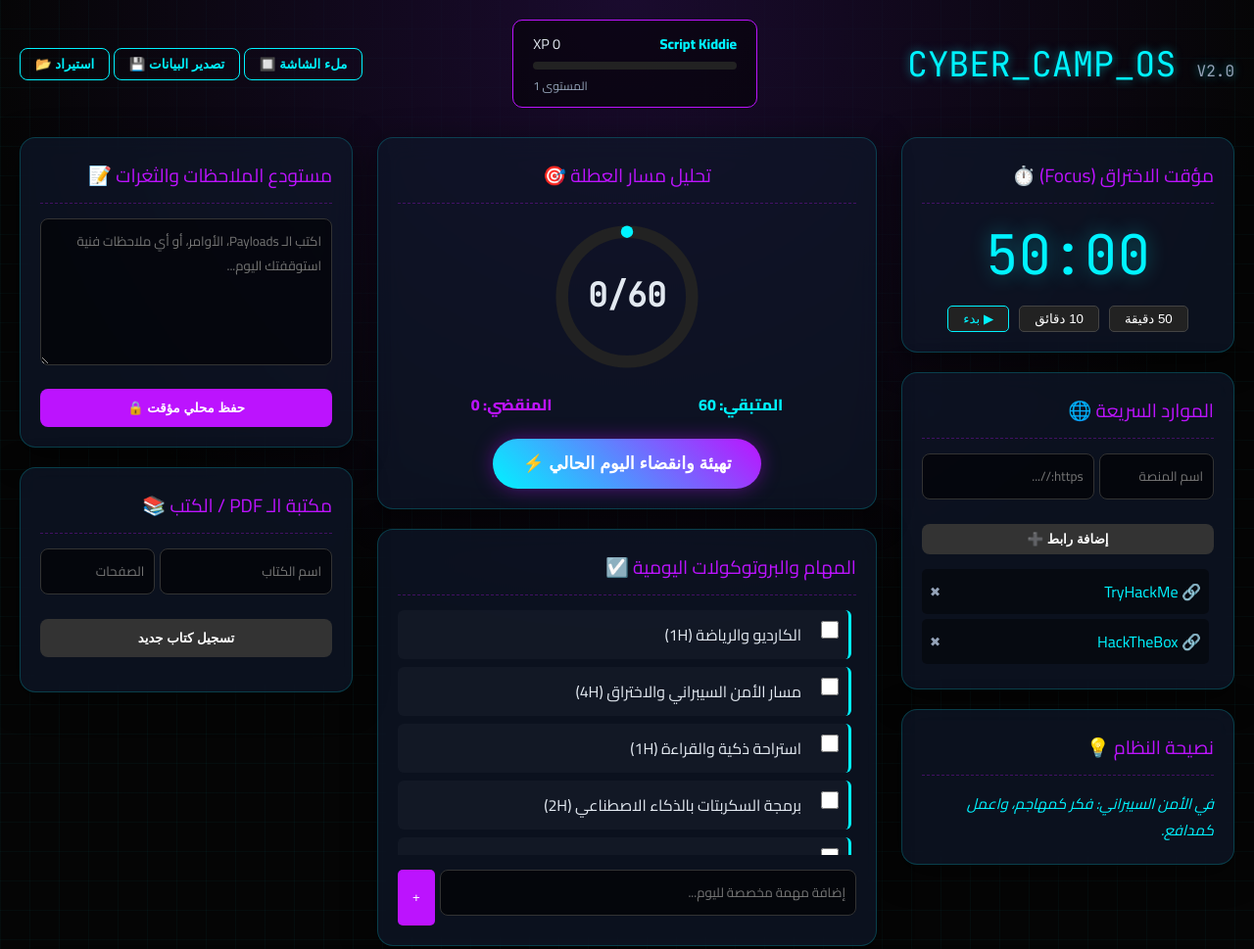
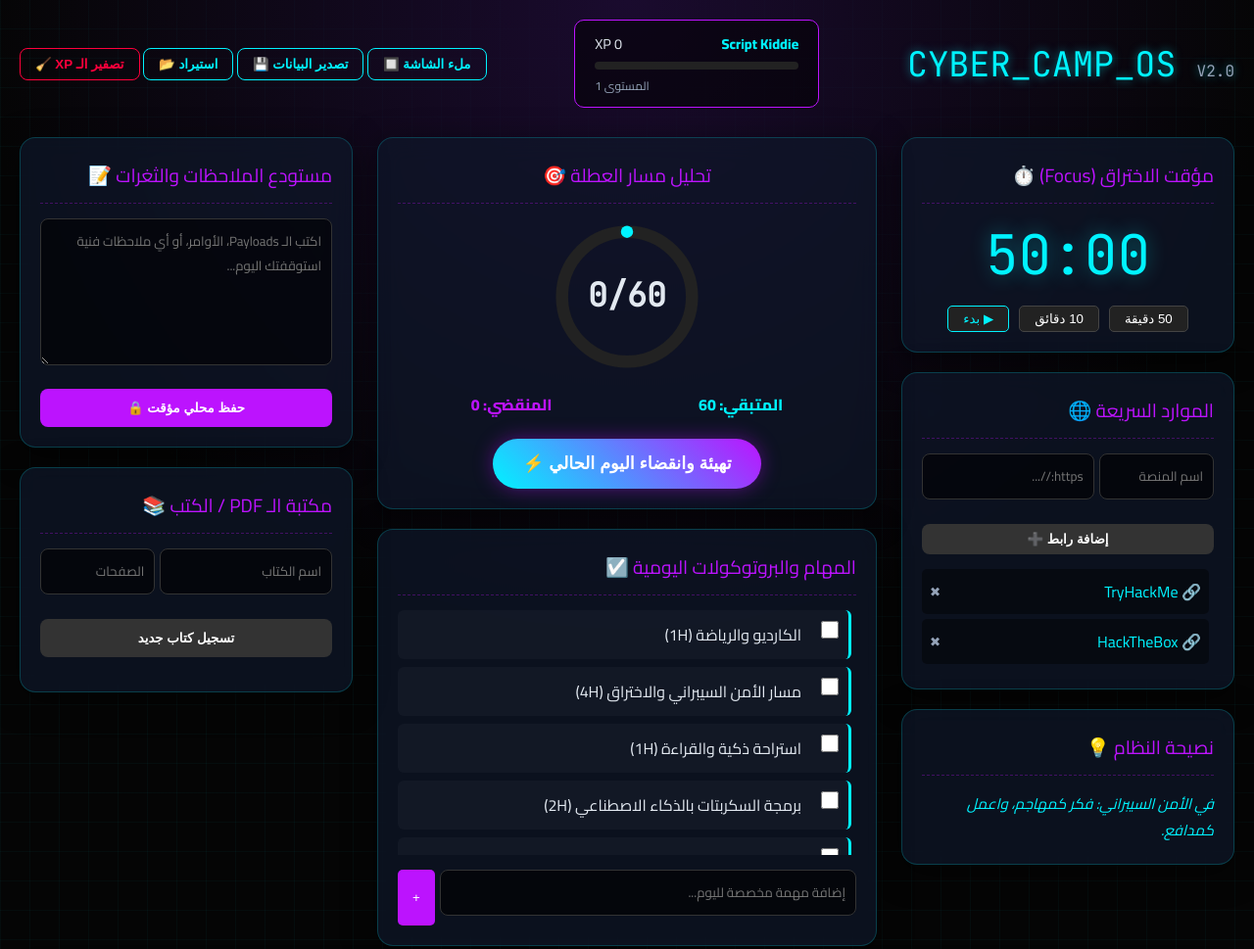
Before and after one commit to abderrahmane209/summer-camp-60, a plain HTML site: page index.html in a window 1280 px wide. Shown: the top 969 px of the page at 98% size. Drawn offline with Linux system fonts and the light colour scheme.

Commit message:
Update index.html

```diff
--- a/index.html
+++ b/index.html
@@ -132,6 +132,7 @@
                 <button onclick="exportData()">تصدير البيانات 💾</button>
                 <input type="file" id="import-file" style="display: none;" accept=".json" onchange="importData(event)">
                 <button onclick="document.getElementById('import-file').click()">استيراد 📂</button>
+                <button onclick="resetXP()" style="border-color: var(--neon-red); color: var(--neon-red);">تصفير الـ XP 🧹</button>
             </div>
         </header>
 
@@ -265,6 +266,14 @@
             localStorage.setItem('cyberCampData_v2', JSON.stringify(db));
             renderAll();
         }
+        function resetXP() {
+            if(confirm("هل أنت متأكد أنك تريد تصفير نقاط الـ XP والمستوى والبدء من الصفر؟")) {
+                db.stats.xp = 0;
+                db.stats.level = 1;
+                saveData();
+                alert("تم تصفير عداد الـ XP بنجاح! ⚡");
+    }
+}
 
         /* =========================================
            3. التصدير والاستيراد (Export / Import JSON)
```
